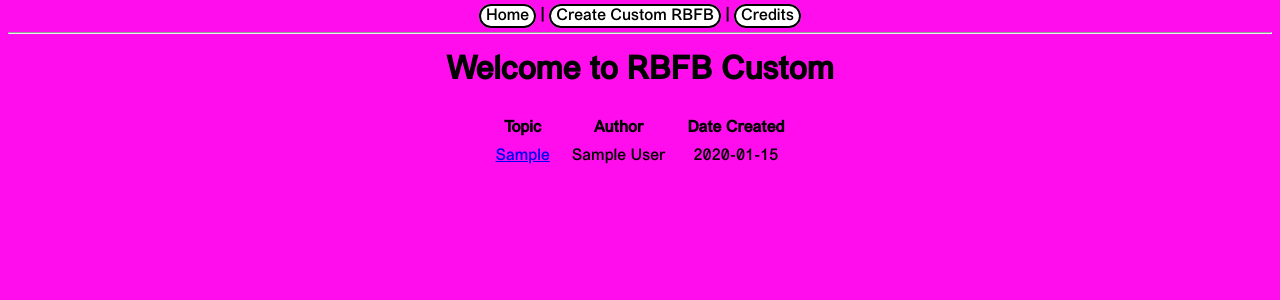
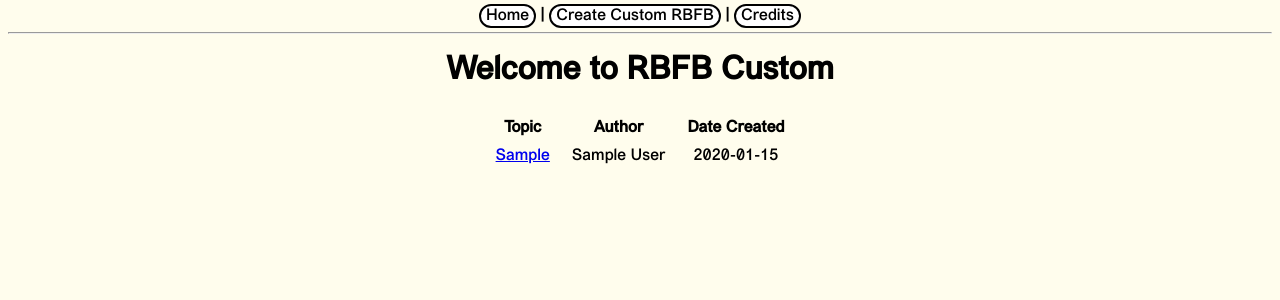
Before and after one commit to griffinhcollins/custom-rbfb, a Flask app: page / in a window 1280 px wide. Shown: the top 300 px of the page. Run offline with Flask 3, Linux system fonts and the light colour scheme; tables that the repository leaves empty hold one stand-in row (values such as "Sample post").

Commit message:
Changing back

```diff
--- a/app/static/styles.css
+++ b/app/static/styles.css
@@ -5,7 +5,7 @@
 }
 
 body {
-    background-color: #ff0ded;
+    background-color: #fffded;
 }
 
 
```
